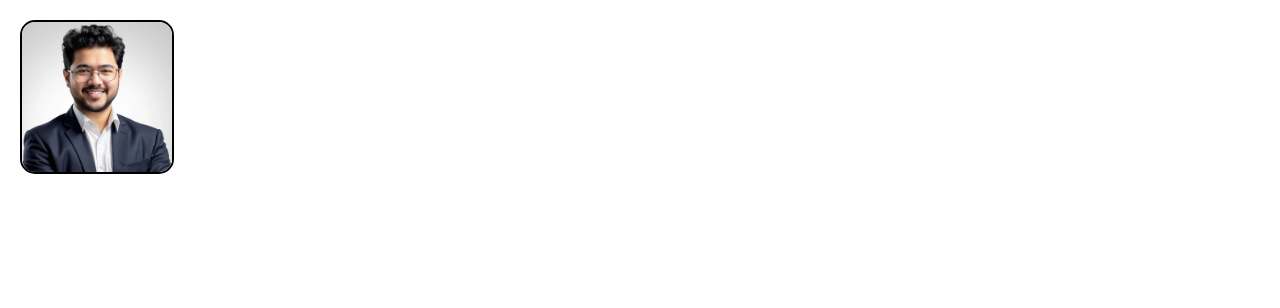
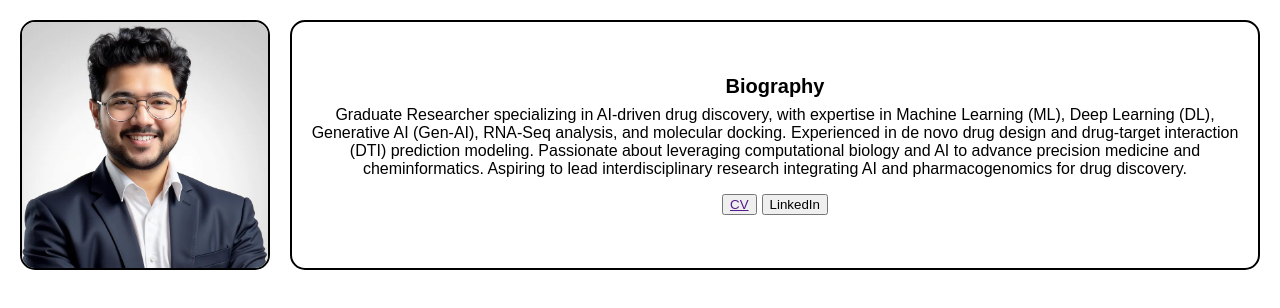
Before and after one commit to debnathk/debnathk.github.io, a plain HTML site: page index.v2.html in a window 1280 px wide. Drawn offline with Linux system fonts and the light colour scheme.

Commit message:
Change CV file name

```diff
--- a/index.v2.html
+++ b/index.v2.html
@@ -5,33 +5,86 @@
     <meta name="viewport" content="width=device-width, initial-scale=1.0">
     <title>Document</title>
     <style>
+        * {
+            box-sizing: border-box;
+        }
+
         body{
             margin: 0;
             padding: 0;
+            display: flex;
+            flex-wrap: wrap;
+            align-items: flex-start;
+            font-family: Arial, Helvetica, sans-serif;
         }
 
-        .img-box{
-            position: absolute;
-            top: 20px;
-            left: 20px;
+        .headshot{
             border-radius: 15px;
             overflow: hidden;
-            width: 150px;
-            height: 150px;
+            width: 250px;
+            height: 250px;
             border: 2px solid #000;
+            margin: 20px;
+            flex-shrink: 0;
         }
 
-        .img-box img{
+        .headshot img{
             width: 100%;
             height: 100%;
             object-fit: cover;
         }
 
+        .bio {
+            height: 250px;
+            min-width: 250px;
+            flex: 1;
+            margin-top: 20px;
+            margin-right: 20px;
+            margin-top: 20px;
+            border-radius: 15px;
+            border: 2px solid #000;
+            padding: 15px;
+            display: flex;
+            flex-direction: column;
+            align-items: center;
+            justify-content: center;
+            text-align: center;
+            font-size: 18px;
+        }
+
+        .bio h2 {
+            margin: 0 0 8px 0;
+            font-size: 20px;
+        }
+
+        .bio p {
+            margin: 0;
+            font-size: 16px;
+        }
+        .bio span {
+            margin-top: 15px;
+        }
+
     </style>
 </head>
 <body>
-    <div class="img-box">
+    <div class="headshot">
         <img src="kusal_headshot.png" alt="Kusal Profile Picture">
+    </div>
+
+    <div class="bio">
+        <h2>Biography</h2>
+        <p>
+            Graduate Researcher specializing in AI-driven drug discovery, with expertise in Machine Learning (ML), Deep Learning (DL), Generative AI (Gen-AI), RNA-Seq analysis, and molecular docking. Experienced in de novo drug design and drug-target interaction (DTI) prediction modeling. Passionate about leveraging computational biology and AI to advance precision medicine and cheminformatics. Aspiring to lead interdisciplinary research integrating AI and pharmacogenomics for drug discovery.
+        </p>
+        <span>
+            <button>
+                <a href="">CV</a>
+            </button>
+            <button>
+                LinkedIn
+            </button>
+        </span>
     </div>
 
 </body>
```
Also changed, not shown: 2 other files.
